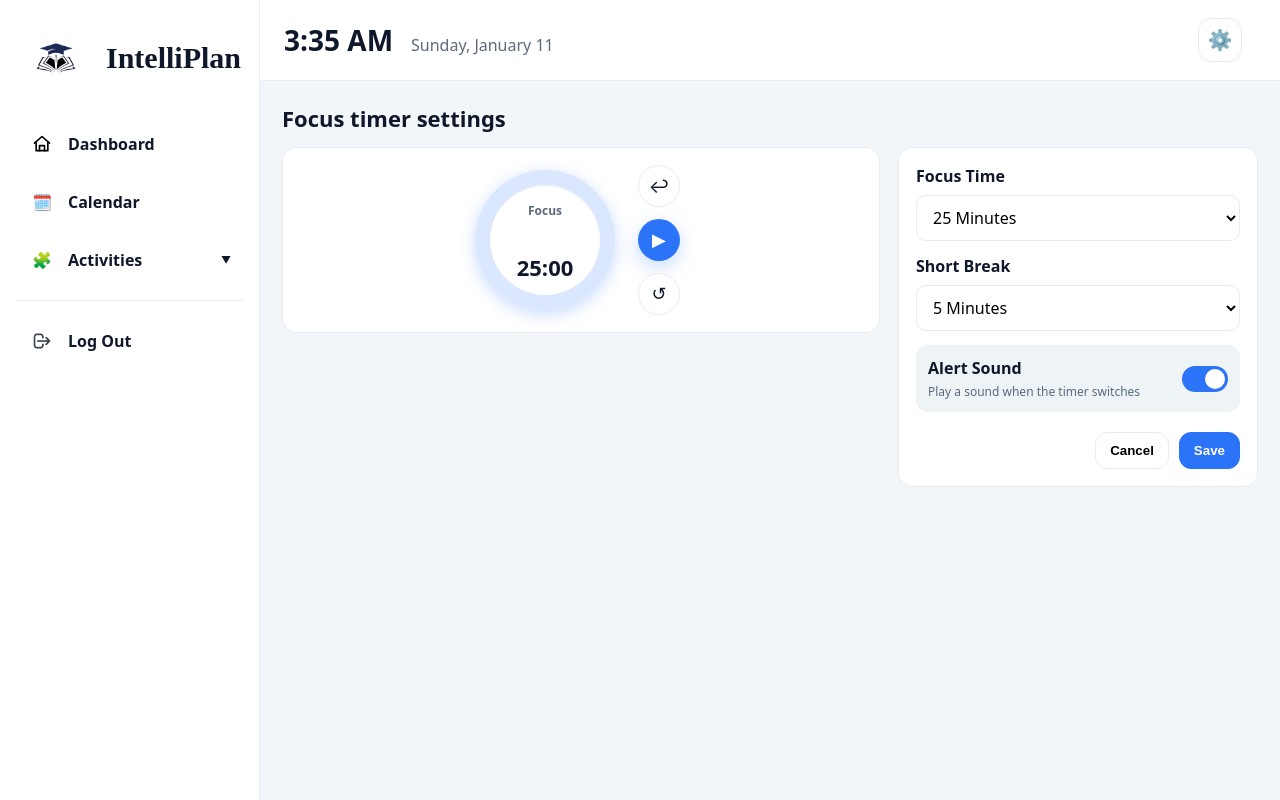
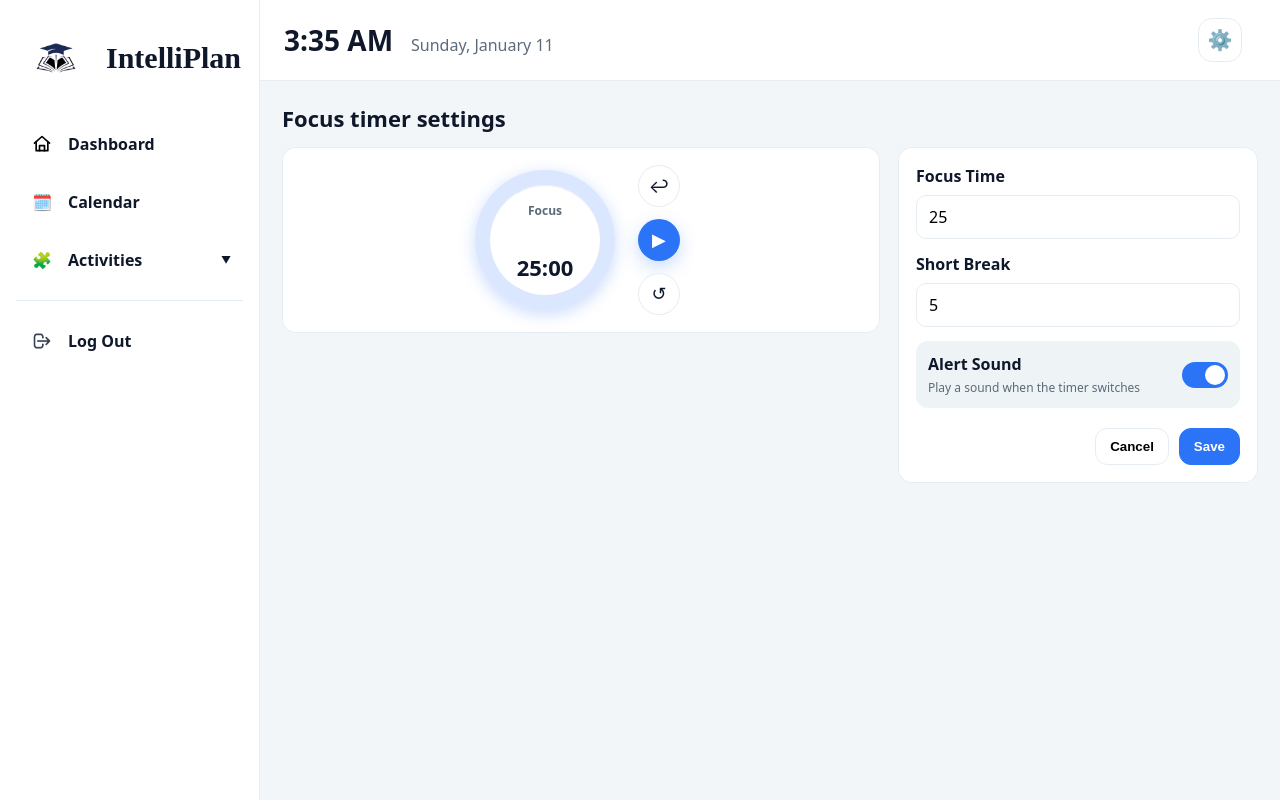
Before and after one commit to churlys/SE-INTELLIPLAN_SOFTWARE-ENGINEERING-GROUP, a PHP site: page /clocktimer.php in a window 1280 px wide. Run offline with PHP 8.4, Linux system fonts and the light colour scheme; the visitor is signed in with stand-in values (Sample User, id 1); data that the repository does not hold is empty.

Commit message:
timer can now be set  by typing Focus Time: Type any number (1-1440 minutes) or select from 15, 20, 25, 30, 45, 60. Short Break: Type any number or select from 3, 5, 10, 15.

```diff
--- a/Proj_IntelliPlan/clocktimer.php
+++ b/Proj_IntelliPlan/clocktimer.php
@@ -94,25 +94,26 @@ $isActivitiesPage = in_array($currentPage, $activitiesPages, true);
           <div class="ct-settings" id="pomodoroSettings" aria-label="Pomodoro settings">
             <div class="ct-field">
               <label class="ct-label" for="focusMinutes">Focus Time</label>
-              <select class="ct-select" id="focusMinutes">
-                <option value="1">1 Minute</option>
+              <input type="number" class="ct-select" id="focusMinutes" min="1" max="1440" placeholder="25">
+              <datalist id="focusOptions">
                 <option value="15">15 Minutes</option>
                 <option value="20">20 Minutes</option>
                 <option value="25">25 Minutes</option>
                 <option value="30">30 Minutes</option>
                 <option value="45">45 Minutes</option>
                 <option value="60">60 Minutes</option>
-              </select>
+              </datalist>
             </div>
 
             <div class="ct-field">
               <label class="ct-label" for="shortBreakMinutes">Short Break</label>
-              <select class="ct-select" id="shortBreakMinutes">
+              <input type="number" class="ct-select" id="shortBreakMinutes" min="1" max="1440" placeholder="5">
+              <datalist id="breakOptions">
                 <option value="3">3 Minutes</option>
                 <option value="5">5 Minutes</option>
                 <option value="10">10 Minutes</option>
                 <option value="15">15 Minutes</option>
-              </select>
+              </datalist>
             </div>
 
             <div class="ct-field ct-field-toggle">
```
